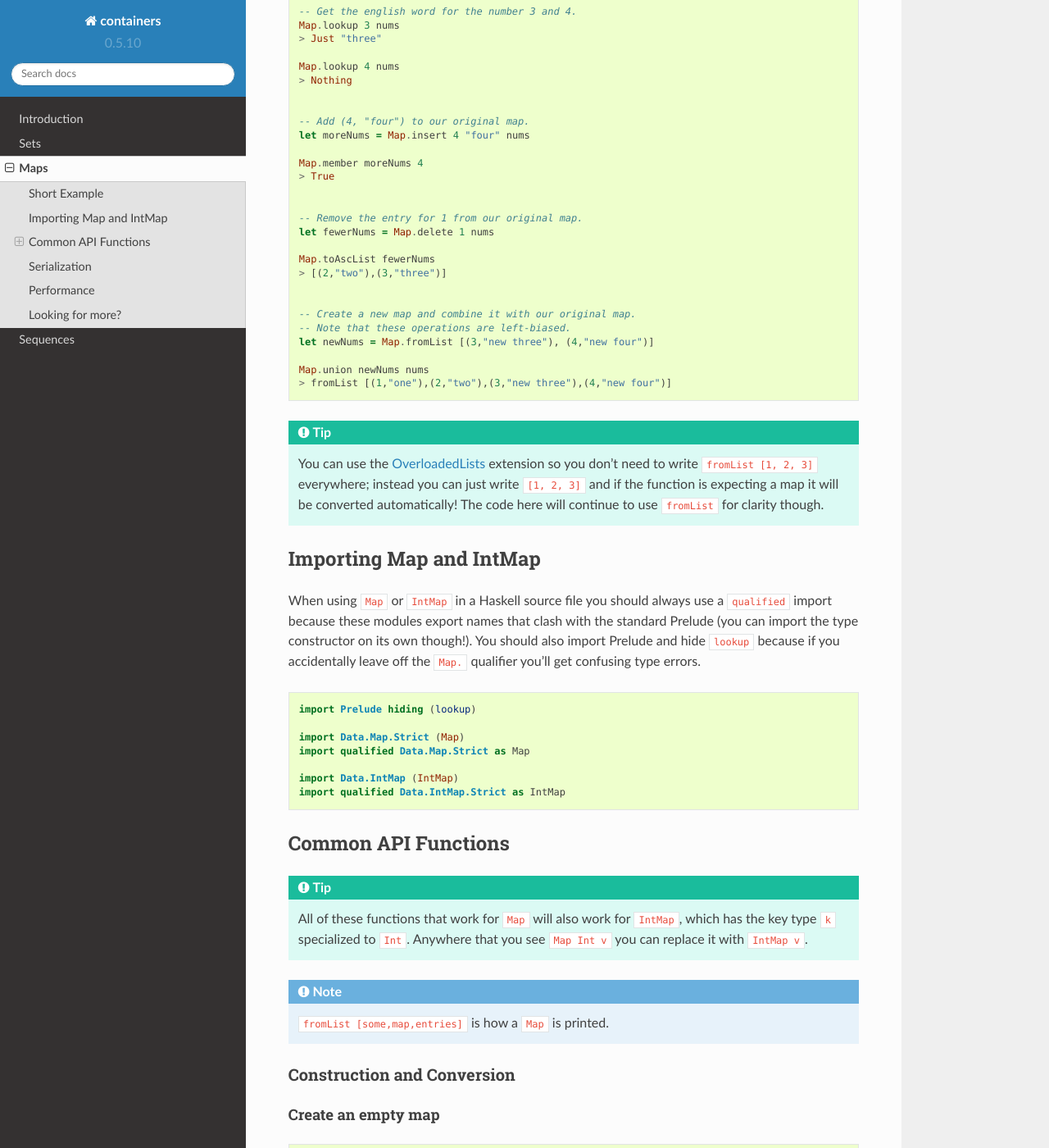
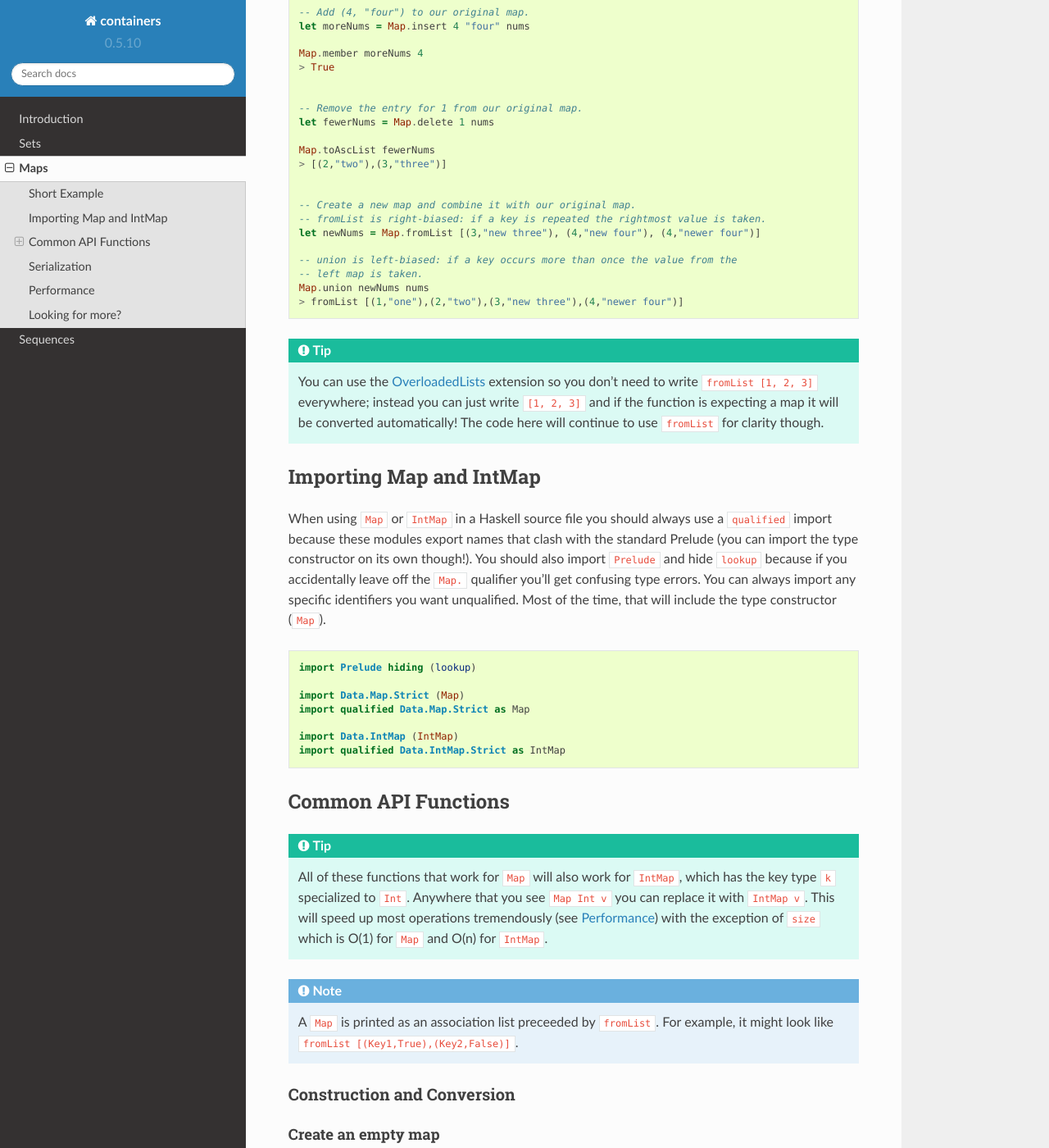
Before and after one commit to haskell/containers, a Sphinx documentation site: the page built from docs/map.rst, in a window 1280 px wide and 1400 px high, scrolled down 870 px. Shown: the whole window at 82% size. Built offline with Sphinx 7.4.7 and the Read the Docs theme 2.0.0, drawn with Linux system fonts in a browser that asks for light colours; cross-references to code outside the pages are shown as plain code; some of the changed text lies outside the part shown.

Commit message:
Re-organized content and improved some examples.
[ci skip]

```diff
--- a/docs/map.rst
+++ b/docs/map.rst
@@ -35,15 +35,7 @@
 
     let nums = Map.fromList [(1,"one"), (2,"two"), (3,"three")]
 
-    -- Check if we know the english words for 1 and 4
-    Map.member nums 1
-    > True
-
-    Map.member nums 4
-    > False
-
-
-    -- Get the english word for the number 3 and 4.
+    -- Get the English word for the number 3 and 4.
     Map.lookup 3 nums
     > Just "three"
 
@@ -66,12 +58,13 @@
 
 
     -- Create a new map and combine it with our original map.
-    -- Note that these operations are left-biased.
-    let newNums = Map.fromList [(3,"new three"), (4,"new four")]
+    -- fromList is right-biased: if a key is repeated the rightmost value is taken.
+    let newNums = Map.fromList [(3,"new three"), (4,"new four"), (4,"newer four")]
 
+    -- union is left-biased: if a key occurs more than once the value from the
+    -- left map is taken.
     Map.union newNums nums
-    > fromList [(1,"one"),(2,"two"),(3,"new three"),(4,"new four")]
-
+    > fromList [(1,"one"),(2,"two"),(3,"new three"),(4,"newer four")]
 
 .. TIP:: You can use the `OverloadedLists
 	 <https://ghc.haskell.org/trac/ghc/wiki/OverloadedLists>`_ extension so
@@ -87,8 +80,10 @@
 When using ``Map`` or ``IntMap`` in a Haskell source file you should always use
 a ``qualified`` import because these modules export names that clash with the
 standard Prelude (you can import the type constructor on its own though!). You
-should also import Prelude and hide ``lookup`` because if you accidentally leave
-off the ``Map.`` qualifier you'll get confusing type errors.
+should also import ``Prelude`` and hide ``lookup`` because if you accidentally
+leave off the ``Map.`` qualifier you'll get confusing type errors. You can
+always import any specific identifiers you want unqualified. Most of the time,
+that will include the type constructor (``Map``).
 
 ::
 
@@ -107,10 +102,13 @@
 .. TIP::
    All of these functions that work for ``Map`` will also work for ``IntMap``,
    which has the key type ``k`` specialized to ``Int``. Anywhere that you
-   see ``Map Int v`` you can replace it with ``IntMap v``.
+   see ``Map Int v`` you can replace it with ``IntMap v``. This will speed up
+   most operations tremendously (see `Performance`_) with the exception of
+   ``size`` which is O(1) for ``Map`` and O(n) for ``IntMap``.
 
 .. NOTE::
-   ``fromList [some,map,entries]`` is how a ``Map`` is printed.
+   A ``Map`` is printed as an association list preceeded by ``fromList``. For
+   example, it might look like ``fromList [(Key1,True),(Key2,False)]``.
 
 
 Construction and Conversion
@@ -235,9 +225,6 @@
 
 ::
 
-    Map.elems (Map.fromList [(1,"one"), (2,"two"), (3,"three")])
-    > ["one","two","three"]
-
     Map.toAscList (Map.fromList [(1,"one"), (2,"two"), (3,"three")])
     > [(1,"one"),(2,"two"),(3,"three")]
 
@@ -247,44 +234,6 @@
 
 Querying
 ^^^^^^^^
-
-Check if a map is empty
-"""""""""""""""""""""""
-
-::
-
-    Map.null :: Map k v -> Bool
-    Map.null m = ...
-
-:haddock_short:`Data.Map.Strict#null` returns ``True`` if the map ``m`` is
-empty, ``False`` otherwise.
-
-::
-
-    Map.null Map.empty
-    > True
-
-    Map.null (Map.fromList [(1,"one")])
-    > False
-
-The number of entries in a map
-""""""""""""""""""""""""""""""
-
-::
-
-    Map.size :: Map k v -> Int
-    Map.size m = ...
-
-:haddock_short:`Data.Map.Strict#size` returns the number of entries in the map
-``m``.
-
-::
-
-    Map.size Map.empty
-    > 0
-
-    Map.size (Map.fromList [(1,"one"), (2,"two"), (3,"three")])
-    > 3
 
 Lookup an entry in the map (lookup)
 """""""""""""""""""""""""""""""""""
@@ -335,6 +284,44 @@
 .. WARNING::
    **DO NOT** Use ``Map.!``. It is partial and throws a runtime error if the key
    doesn't exist.
+
+Check if a map is empty
+"""""""""""""""""""""""
+
+::
+
+    Map.null :: Map k v -> Bool
+    Map.null m = ...
+
+:haddock_short:`Data.Map.Strict#null` returns ``True`` if the map ``m`` is
+empty and ``False`` otherwise.
+
+::
+
+    Map.null Map.empty
+    > True
+
+    Map.null (Map.fromList [(1,"one")])
+    > False
+
+The number of entries in a map
+""""""""""""""""""""""""""""""
+
+::
+
+    Map.size :: Map k v -> Int
+    Map.size m = ...
+
+:haddock_short:`Data.Map.Strict#size` returns the number of entries in the map
+``m``.
+
+::
+
+    Map.size Map.empty
+    > 0
+
+    Map.size (Map.fromList [(1,"one"), (2,"two"), (3,"three")])
+    > 3
 
 Find the minimum/maximum
 """"""""""""""""""""""""
```
Also changed, not shown: other parts of docs/map.rst (+4 -12 lines), docs/set.rst (+25 -31 lines).
